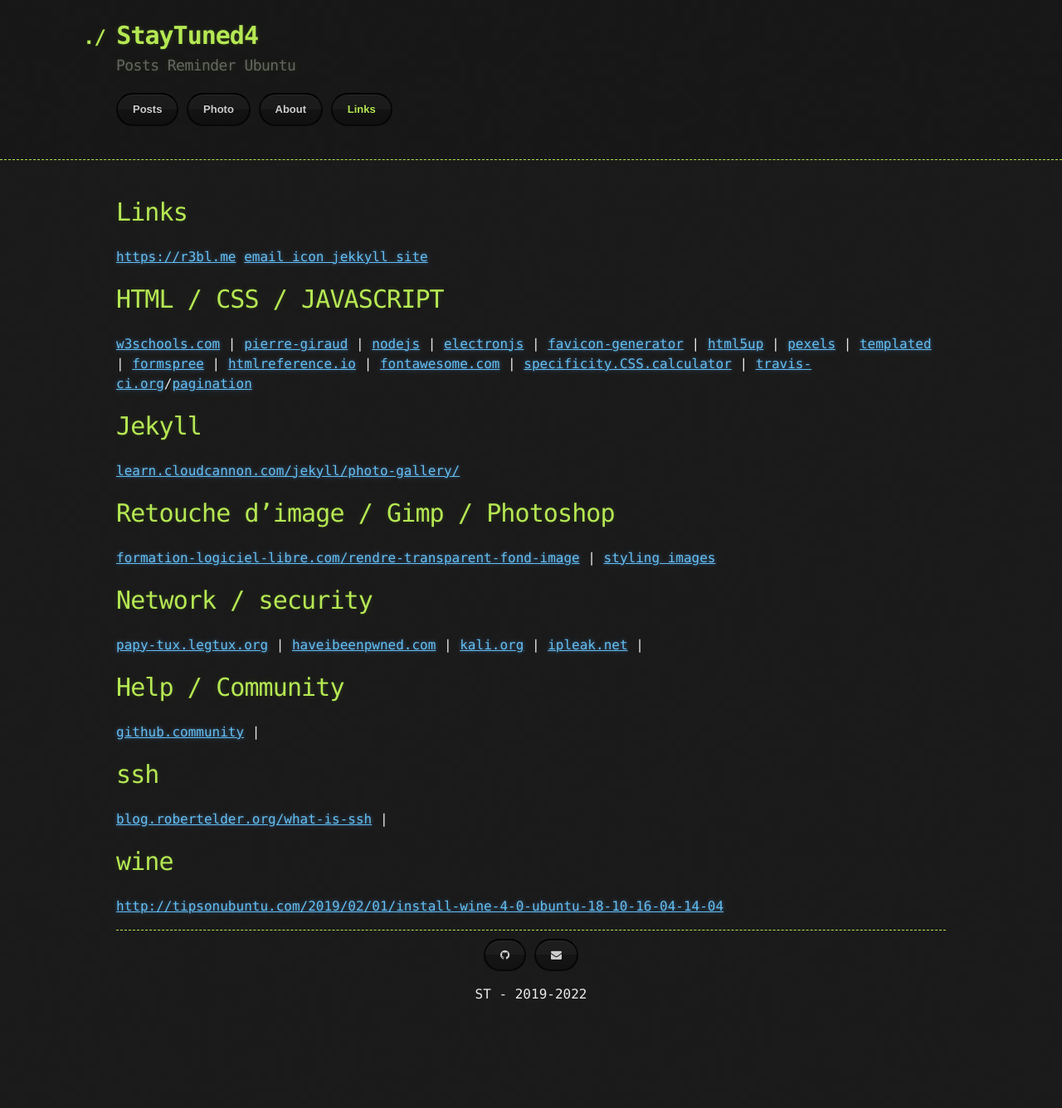
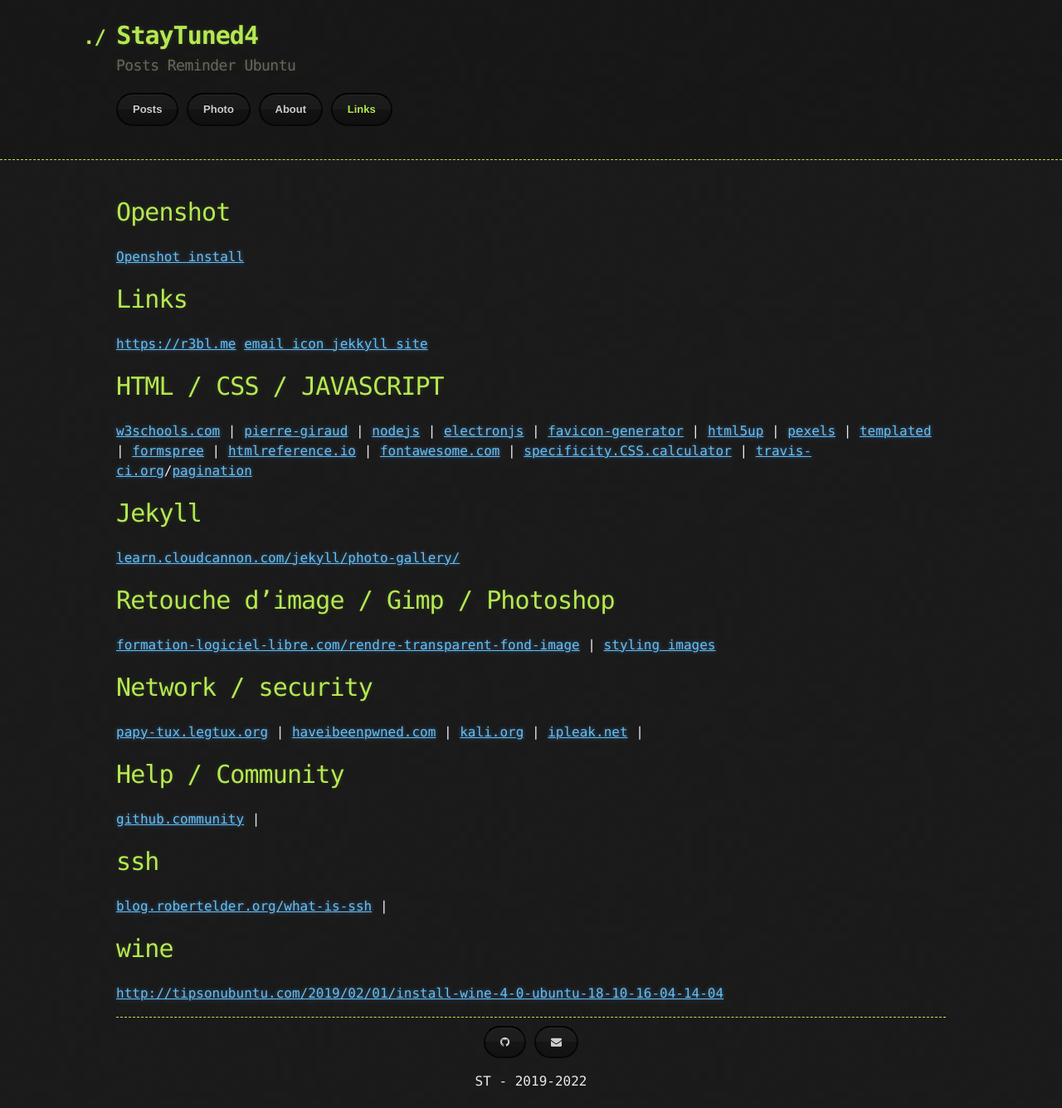
Before and after one commit to staytuned4/staytuned4.github.io, a Jekyll site: the page built from links.md, in a window 1280 px wide. Shown: the whole page at 83% size. Built offline with Jekyll 4.4.1, drawn with Linux system fonts in a browser that asks for light colours; nearby versions of some CDN libraries; our own code applies the rules of GitHub Pages for plain Markdown files; before the commit the page ends 1231 px from its top, so only the background shows below that.

Commit message:
Update links.md

```diff
--- a/links.md
+++ b/links.md
@@ -1,6 +1,8 @@
 ---
 layout: default
 ---
+# Openshot
+[Openshot install](https://github.com/OpenShot/libopenshot/wiki/Linux-Build-Instructions)
 # Links
 [https://r3bl.me](https://r3bl.me)
 [email icon jekkyll site](https://r3bl.blog/en/simple-social-media-links-jekyll/)
```
